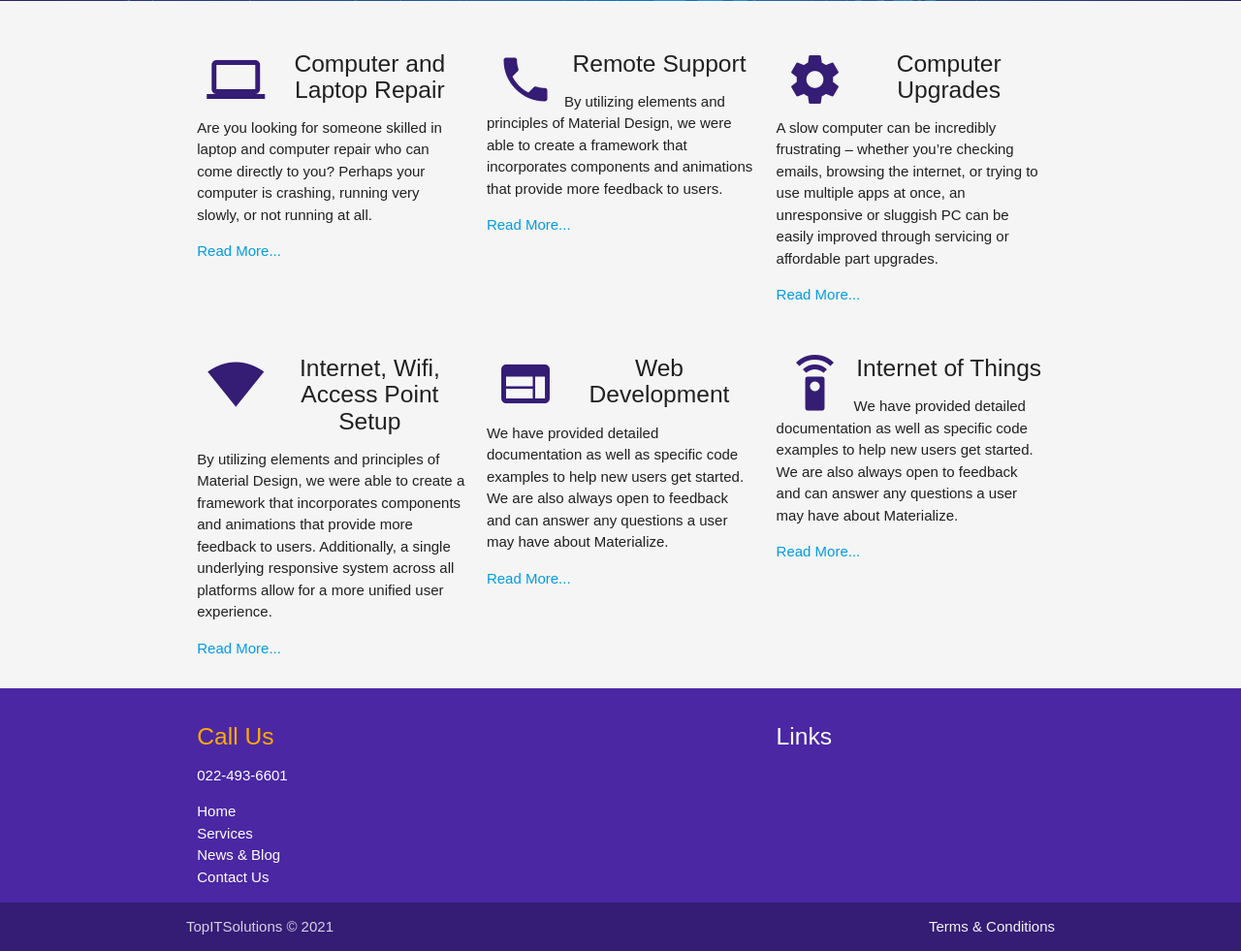
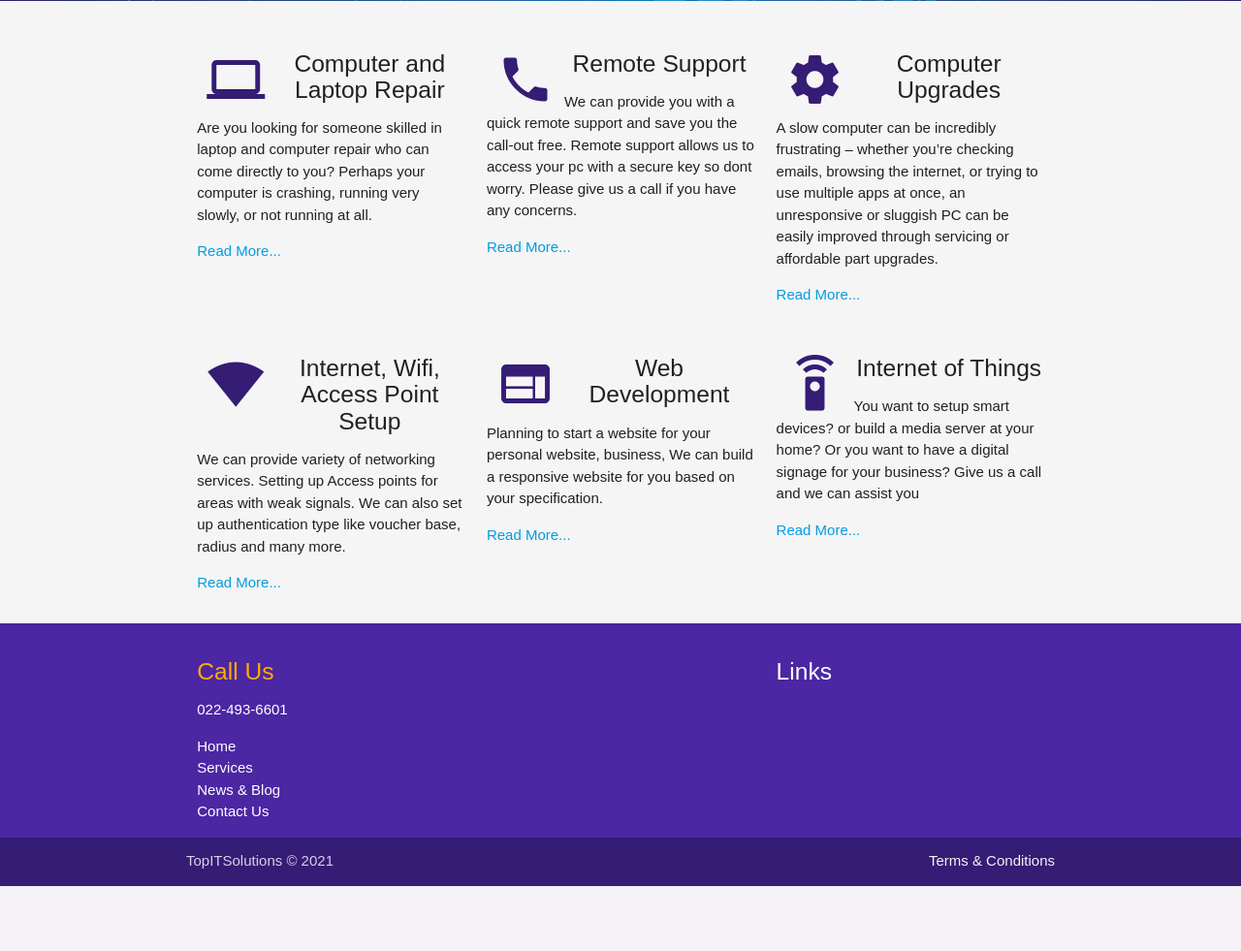
Before and after one commit to christopherece/topitsolutions_project, a Django app: page /services/ in a window 1280 px wide. Shown: the part 452-1433 px from the top of the page at 97% size. After the commit the page ends 1366 px from the top, so only its background shows below. Run offline with Django 3.2, Linux system fonts and the light colour scheme; some libraries are stand-ins or nearby versions.

Commit message:
Update services

```diff
--- a/templates/services/services.html
+++ b/templates/services/services.html
@@ -40,9 +40,11 @@
             <h2 class="center"><i class="medium material-icons icon-color-services" style="float: left;margin: 0 10px;">phone</i></h2>
             <h5 class="center">Remote Support</h5>
 
-            <p class="light">By utilizing elements and principles of Material Design,
-              we were able to create a framework that incorporates components and
-              animations that provide more feedback to users. </p>
+            <p class="light">
+              We can provide you with a quick remote support and save you the call-out free.
+              Remote support allows us to access your pc with a secure key so dont worry. Please give us a
+              call if you have any concerns.
+            </p>
             <p><a href="#">Read More...</a> </p>
           </div>
         </div>
@@ -66,7 +68,10 @@
             <h2 class="center"><i class="medium material-icons icon-color-services" style="float: left;margin: 0 10px;">signal_wifi_4_bar</i></h2>
             <h5 class="center">Internet, Wifi, Access Point Setup</h5>
 
-            <p class="light">By utilizing elements and principles of Material Design, we were able to create a framework that incorporates components and animations that provide more feedback to users. Additionally, a single underlying responsive system across all platforms allow for a more unified user experience.</p>
+            <p class="light">
+              We can provide variety of networking services. Setting up Access points for areas with weak signals.
+              We can also set up authentication type like voucher base, radius and many more.
+            </p>
             <p><a href="#">Read More...</a> </p>
           </div>
         </div>
@@ -76,7 +81,10 @@
             <h2 class="center"><i class="medium material-icons icon-color-services" style="float: left;margin: 0 10px;">web</i></h2>
             <h5 class="center">Web Development</h5>
 
-            <p class="light">We have provided detailed documentation as well as specific code examples to help new users get started. We are also always open to feedback and can answer any questions a user may have about Materialize.</p>
+            <p class="light">
+              Planning to start a website for your personal website, business,
+              We can build a responsive website for you based on your specification.
+            </p>
             <p><a href="#">Read More...</a> </p>
           </div>
         </div>
@@ -87,7 +95,10 @@
             </i></h2>
             <h5 class="center">Internet of Things</h5>
 
-            <p class="light">We have provided detailed documentation as well as specific code examples to help new users get started. We are also always open to feedback and can answer any questions a user may have about Materialize.</p>
+            <p class="light">
+              You want to setup smart devices? or build a media server at your home?
+              Or you want to have a digital signage for your business? Give us a call and we can assist you
+            </p>
             <p><a href="#">Read More...</a> </p>
           </div>
         </div>
```
